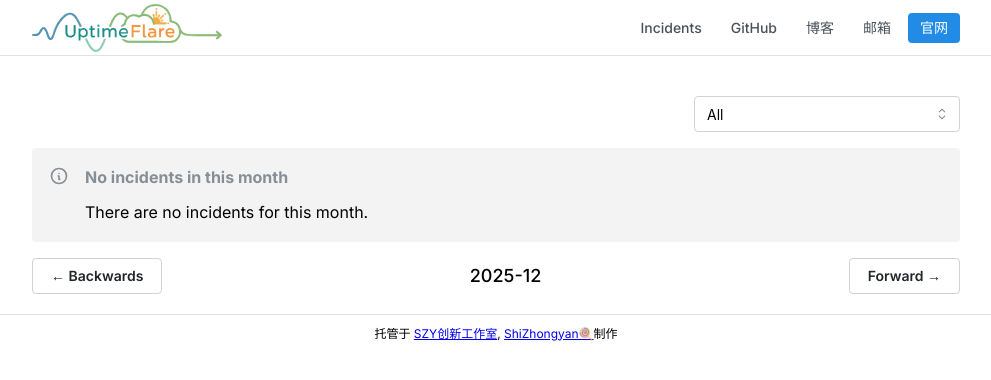
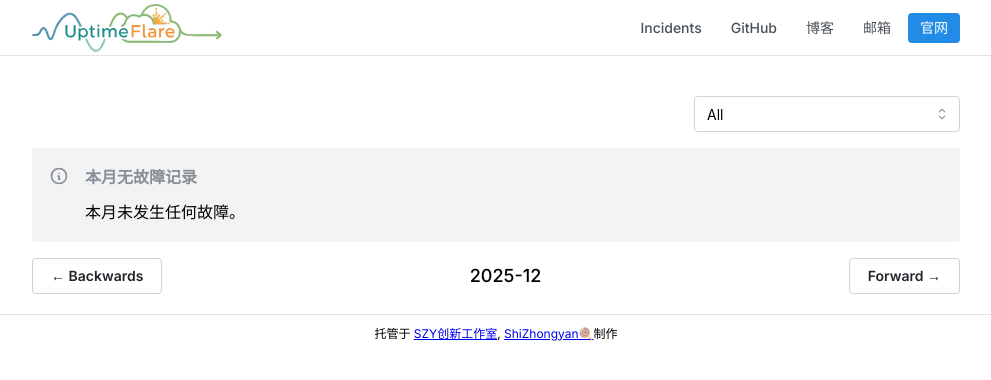
Before and after one commit to SZYInnovationStudio/SZYSTUDIOUPTIMEFLARE, a Next.js app: page /incidents in a window 1280 px wide. Shown: the top 380 px of the page, without its empty margins (144-1135 px from the left). Built offline with nearby package versions, Linux system fonts and the light colour scheme.

Commit message:
Translate NoIncidents component text to Chinese

```diff
--- a/components/NoIncidents.tsx
+++ b/components/NoIncidents.tsx
@@ -12,7 +12,7 @@ export default function NoIncidentsAlert({ style }: { style?: React.CSSPropertie
             fontWeight: 700,
           }}
         >
-          {'No incidents in this month'}
+          {'本月无故障记录'}
         </span>
       }
       color="gray"
@@ -23,7 +23,7 @@ export default function NoIncidentsAlert({ style }: { style?: React.CSSPropertie
         ...style,
       }}
     >
-      <Text>There are no incidents for this month.</Text>
+      <Text>本月未发生任何故障。</Text>
     </Alert>
   )
 }
```
